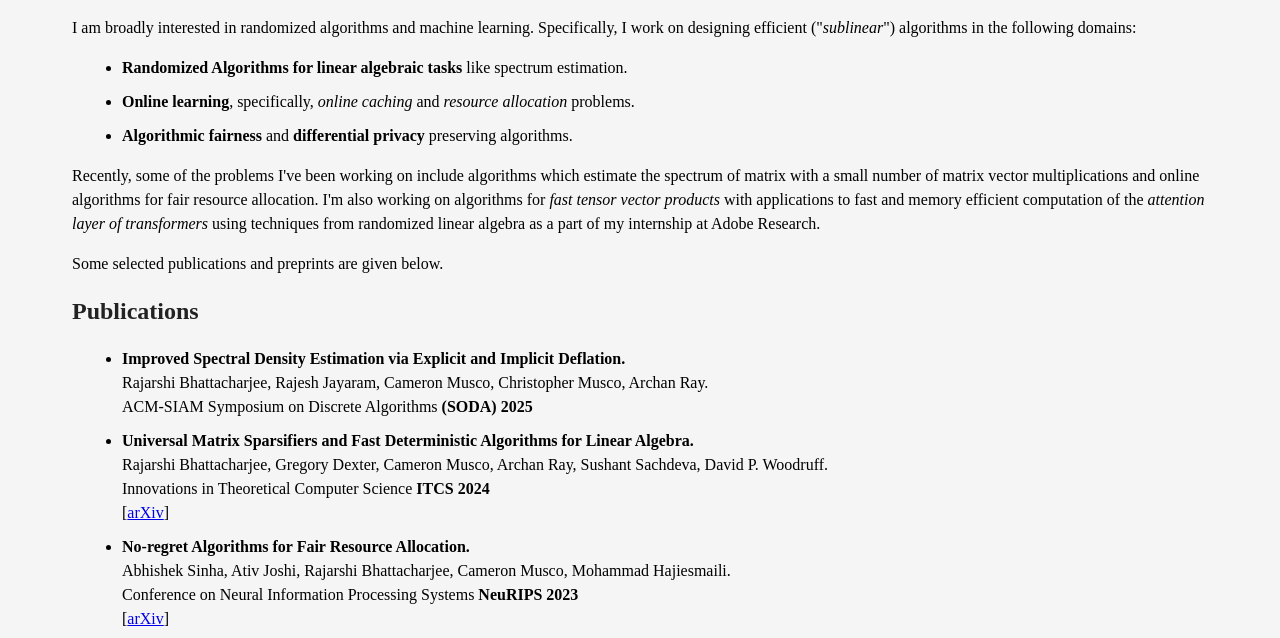
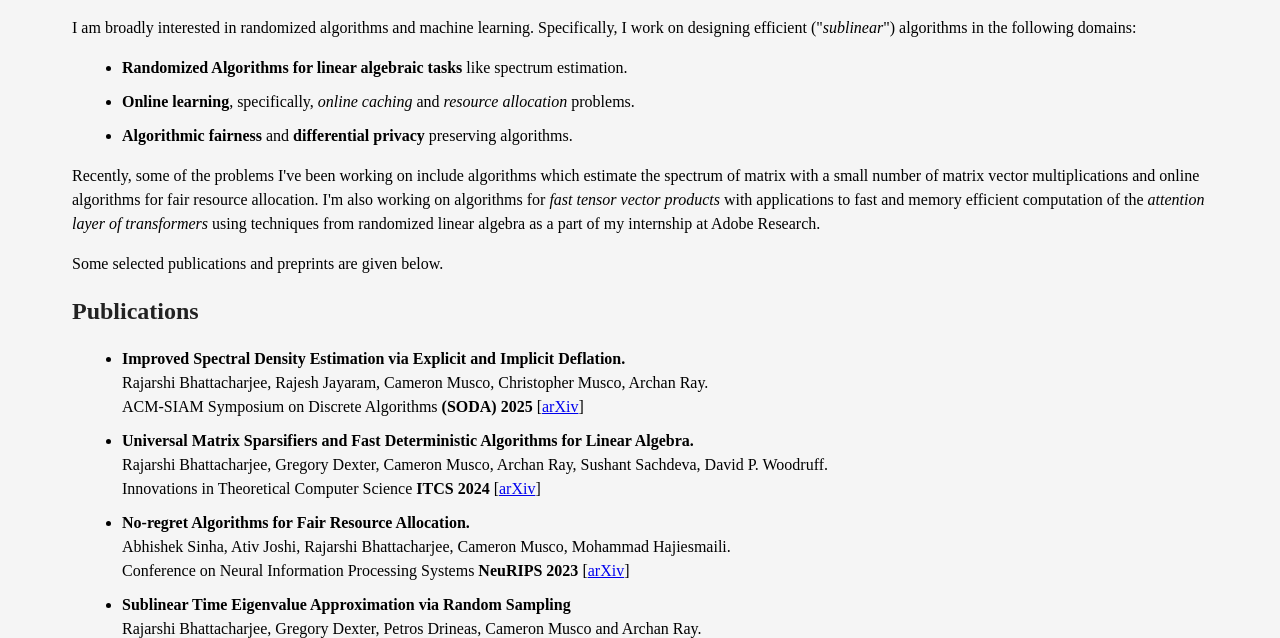
Before and after one commit to rbhattacharj/rbhattacharj.github.io, a plain HTML site: page index.html in a window 1280 px wide. Shown: the part 374-1012 px from the top of the page. Drawn offline with Linux system fonts and the light colour scheme.

Commit message:
update publications

```diff
--- a/index.html
+++ b/index.html
@@ -57,19 +57,20 @@ Recently, some of the problems I've been working on include algorithms which est
         <ul>
         <li><b> Improved Spectral Density Estimation via Explicit and Implicit Deflation. </b><br>
 			Rajarshi Bhattacharjee, Rajesh Jayaram, Cameron Musco, Christopher Musco, Archan Ray.<br>
-			ACM-SIAM Symposium on Discrete Algorithms <b>(SODA) 2025 </b><br>
+			ACM-SIAM Symposium on Discrete Algorithms <b>(SODA) 2025 </b>
+			[<a href="https://arxiv.org/pdf/2410.21690.pdf">arXiv</a>]
 		</li>
 
 		<li><b> Universal Matrix Sparsifiers and Fast Deterministic Algorithms for Linear Algebra. </b><br>
 			Rajarshi Bhattacharjee, Gregory Dexter, Cameron Musco, Archan Ray, Sushant Sachdeva, David P. Woodruff.<br>
-			Innovations in Theoretical Computer Science <b> ITCS 2024</b> <br>
+			Innovations in Theoretical Computer Science <b> ITCS 2024</b>
 			[<a href="https://arxiv.org/pdf/2305.05826.pdf">arXiv</a>]
 		</li>
 
 
 		<li><b> No-regret Algorithms for Fair Resource Allocation. </b><br>
 			Abhishek Sinha, Ativ Joshi, Rajarshi Bhattacharjee, Cameron Musco, Mohammad Hajiesmaili.<br>
-			Conference on Neural Information Processing Systems <b> NeuRIPS 2023 </b> <br>
+			Conference on Neural Information Processing Systems <b> NeuRIPS 2023 </b>
 			[<a href="https://arxiv.org/pdf/2303.06396.pdf">arXiv</a>]</li>
 		</li>
 
```
Also changed, not shown: 1 other file.
